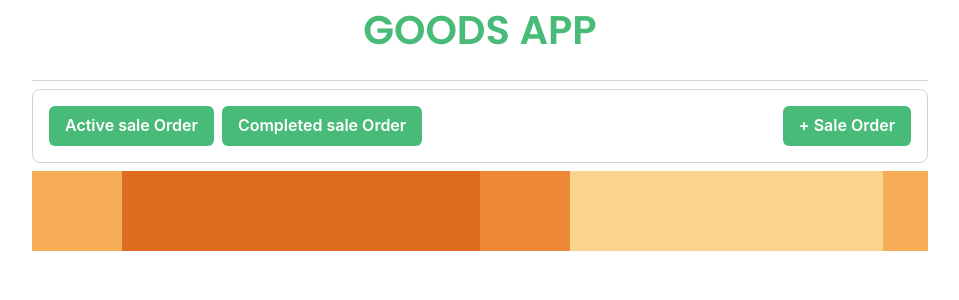
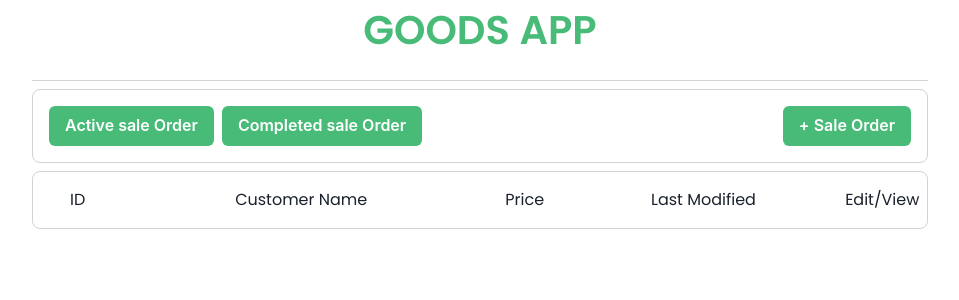
Before and after one commit to YYashSingh-9/goodsapp, a React (Vite) app: page / in a window 1280 px wide. Shown: the top 300 px of the page, without its empty margins (160-1119 px from the left). Built offline with nearby package versions, Linux system fonts and the light colour scheme.

Commit message:
making home page

```diff
--- a/src/Components/additionalComponents/ListHeaderTab.jsx
+++ b/src/Components/additionalComponents/ListHeaderTab.jsx
@@ -1,14 +1,32 @@
 import { Grid, GridItem, HStack } from "@chakra-ui/react";
+import classes from "./ListHeaderTab.module.css";
 
 const ListHeaderTab = () => {
   return (
     <>
-      <Grid gridTemplateRows={"1fr"} gridTemplateColumns={"10% 40% 10% 35% 5%"}>
-        <GridItem h={20} bg={"orange.300"}></GridItem>
-        <GridItem h={20} bg={"orange.500"}></GridItem>
-        <GridItem h={20} bg={"orange.400"}></GridItem>
-        <GridItem h={20} bg={"orange.200"}></GridItem>
-        <GridItem h={20} bg={"orange.300"}></GridItem>
+      <Grid
+        gridTemplateRows={"1fr"}
+        gridTemplateColumns={"10% 40% 10% 30% 10%"}
+        fontFamily={"poppins"}
+        textAlign={"center"}
+        pt={4}
+        className={classes.listHeader}
+      >
+        <GridItem h={10}>
+          <h3>ID</h3>
+        </GridItem>
+        <GridItem h={10}>
+          <h3>Customer Name</h3>
+        </GridItem>
+        <GridItem h={10}>
+          <h3>Price</h3>
+        </GridItem>
+        <GridItem h={10}>
+          <h3>Last Modified</h3>
+        </GridItem>
+        <GridItem h={10}>
+          <h3>Edit/View</h3>
+        </GridItem>
       </Grid>
     </>
   );
--- /dev/null
+++ b/src/Components/additionalComponents/ListHeaderTab.module.css
@@ -0,0 +1,4 @@
+.listHeader {
+  border: 0.1rem solid rgb(211, 211, 211);
+  border-radius: 0.5rem;
+}
```
Also changed, not shown: src/Components/additionalComponents/ListItem.jsx (added, +7 -0 lines), src/Components/additionalComponents/ListItem.module.css (added).
